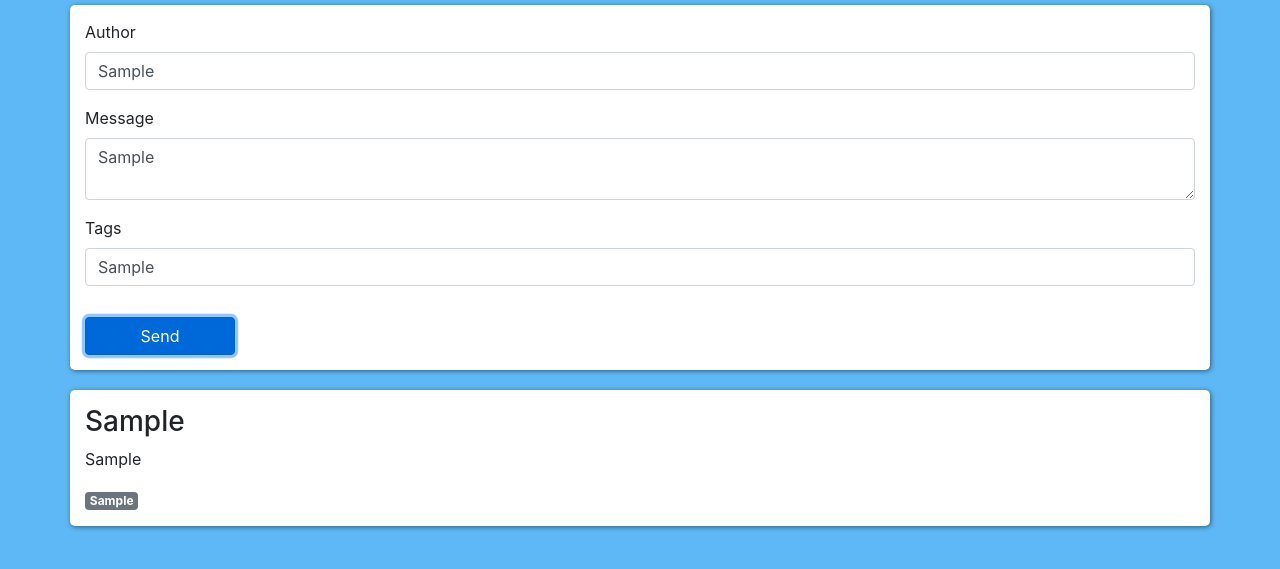
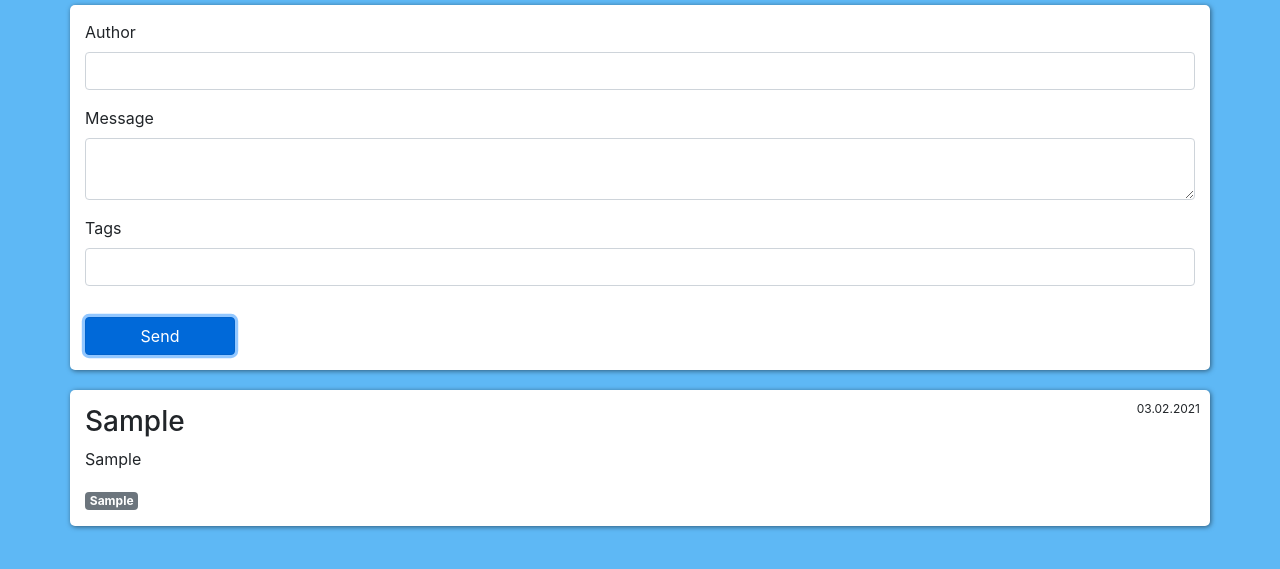
Before and after one commit to JenerikMusaeva/ati-twi, a plain HTML site: page index.html in a window 1280 px wide. Both pictures are taken after typing "Sample", "Sample", "Sample" into the empty fields and a click on the button "Send". Shown: the part 51-620 px from the top of the page. Drawn offline with nearby package versions, Linux system fonts and the light colour scheme.

Commit message:
add script for localtorage

```diff
--- a/script.js
+++ b/script.js
@@ -1,58 +1,91 @@
+localStorage.setItem('temp', '123')
+
+
+let messages = JSON.parse(localStorage.getItem("messages")) || [];
+
+//функция форматирования даты в формат dd.mm.YYYY
+let formatDate = (date) => {
+  let leadZero = (num) => num < 10 ? '0' + num : String(num)
+  return `${leadZero(date.getDate())}.${leadZero(date.getMonth() + 1)}.${date.getFullYear()}`
+}
 
 //замыкание для добавления элеиента в список
 //принимает HTMLElement, в который будет добавляться элемент
-    let addItem = (listElement) => {
+let addItem = listElement => {
   //функция для добавления
-      return function (title, content, ...tags) {
-        let $message = document.createElement('div');
-        $message.classList.add('box');
-        $message.classList.add('col-12');
+  return function (title, content, date, ...tags) {
+    let $message = document.createElement('div')
+    $message.classList.add('box')
+    $message.classList.add('col-12')
     $message.innerHTML = `
         <h3>${title}</h3>
         <p>${content}</p>
-        `;
+        <span class="message__date">${formatDate(date)}</span>
+        `
 
-        tags.map((item) => {
-          let $tag = document.createElement("span");
-          $tag.className = "badge badge-secondary";
-          $tag.innerHTML = item;
+    tags.map(item => {
+      let $tag = document.createElement('span')
+      $tag.className = 'badge badge-secondary'
+      $tag.innerHTML = item
 
-          $message.append($tag);
+      $message.append($tag)
     })
 
-        listElement.prepend($message);
-        };
-    };
+    listElement.prepend($message)
+  }
+}
+
+//функция для создания объекта сообщения
+const createMessage = (author, message, date, ...tags) => {
+  return {
+    author,
+    message,
+    date,
+    tags
+  }
+}
+
+const renderMessages = (messages) => {
+  messagesDiv.innerHTML = "";
+
+  messages.map((item) => {
+    let { author, message: __message, date, tags } = item;
+    addMessage(author, __message, new Date(date), tags);
+  });
+}
 
 // добавлениt сообщения
-    const messageForm = document.getElementById("message-form");
-    const messagesDiv = document.getElementById("messages");
+const messageForm = document.getElementById('message-form')
+const messagesDiv = document.getElementById('messages')
 
 let addMessage = addItem(messagesDiv)
 
-    messageForm = addEventListener("submit", (e) => {
-      e.preventDefault();
+renderMessages(messages);
 
-      const _author = messageForm.querySelector("[name=author]").value;
-      const _message = messageForm.querySelector("[name=message]").value;
+messageForm = addEventListener('submit', e => {
+  e.preventDefault()
 
-      if (_author === "" || _message === "") {
-        alert("Заполнены не все поля");
-        return;
+  const _author = messageForm.querySelector('[name=author]').value
+  const _message = messageForm.querySelector('[name=message]').value
+
+  if (_author === '' || _message === '') {
+    alert('Заполнены не все поля')
+    return
   }
 
-      const _tagsInput = messageForm.querySelector("[name=tags]").value;
-      let tags = _tagsInput.split(" ");
-      addMessage(_author, _message, ...tags);
+  const _tagsInput = messageForm.querySelector('[name=tags]').value
+  let tags = _tagsInput.split(' ')
 
-      // let $message = document.createElement('div');
-      // $message.classList.add('box');
-      // $message.classList.add('col-12');
-      // $message.innerHTML = `
-      // <h3>${_author}</h3>
-      // <p>${_message}</p>
-      // `;
-      // messagesDiv.prepend($message)
-    })
+  let _now = new Date();
 
-    //
+  let newMessage = createMessage(_author, _message, _now, ...tags);
+
+  messages.push(newMessage);
+
+  localStorage.setItem("messages", JSON.stringify(messages));
+
+  renderMessages(messages);
+
+  messageForm.reset();
+
+});
--- a/style.css
+++ b/style.css
@@ -20,6 +20,17 @@ body {
   margin-bottom: 20px;
 }
 
+#messages .box {
+  position: relative;
+}
+
 #messages .box + .box {
   margin-top: 20px;
 }
+
+.message__date {
+  position: absolute;
+  right: 10px;
+  top: 10px;
+  font-size: 12px;
+}
```
Lines whose indentation alone changed are shown as unchanged.
